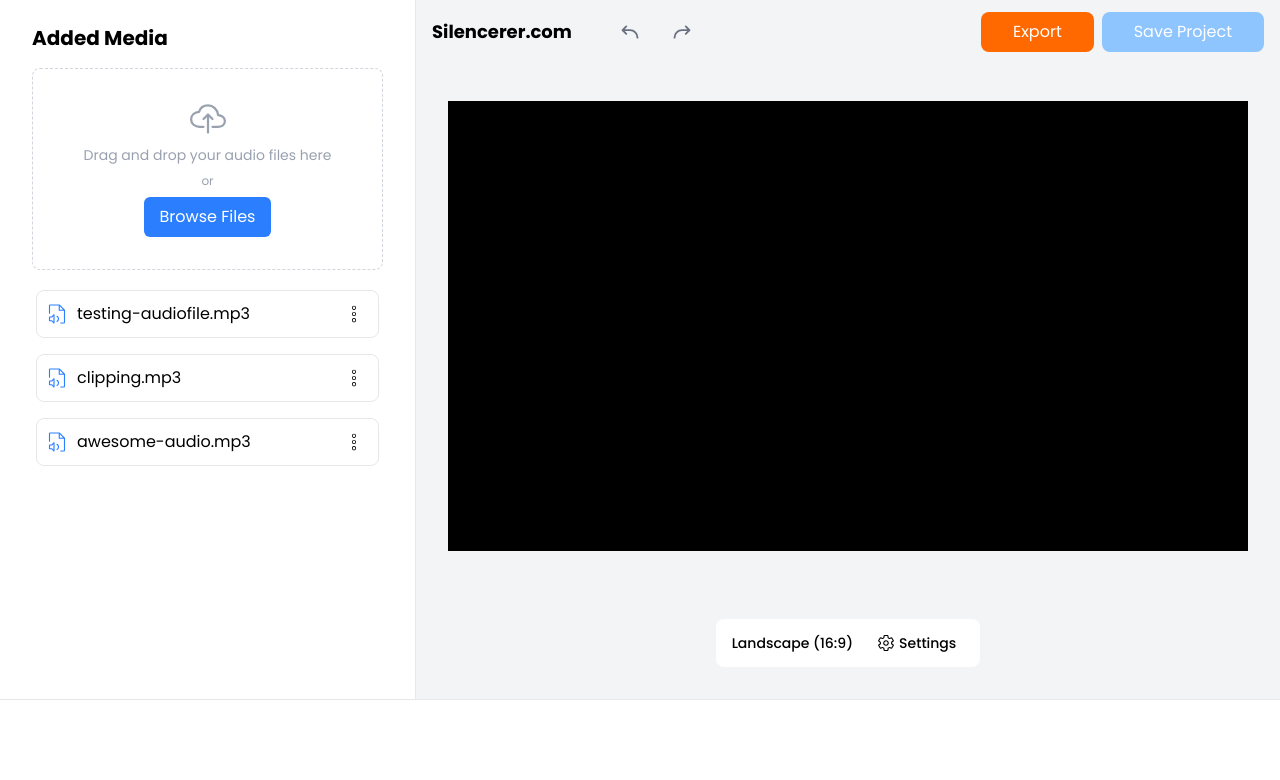
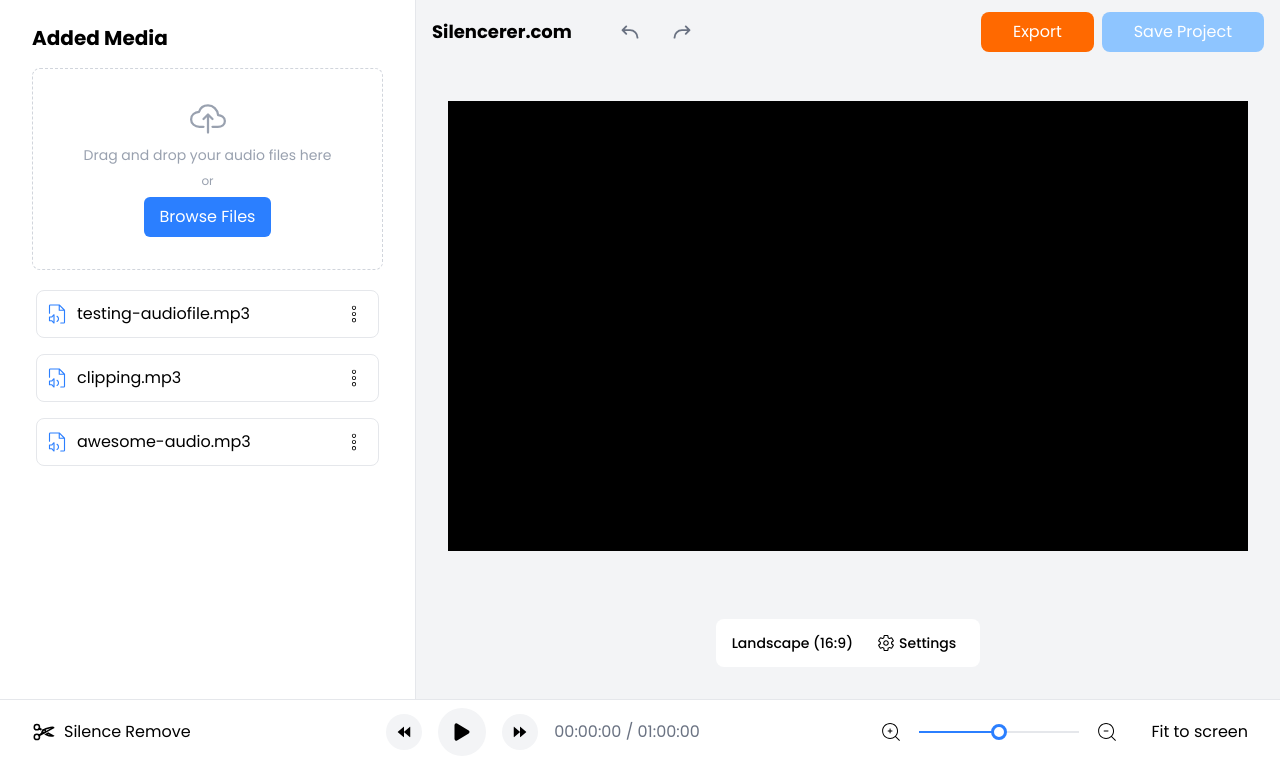
Before and after one commit to marionikolov17/silencerer, a Next.js app: page / in a window 1280 px wide. Shown: the top 780 px of the page. Built offline with nearby package versions, Linux system fonts and the light colour scheme.

Commit message:
Create: Audio player: controls ui

```diff
--- a/src/app/page.tsx
+++ b/src/app/page.tsx
@@ -1,6 +1,7 @@
 import AddedMedia from '@/components/AddedMedia';
 import Header from '@/components/Header';
 import VideoPreview from '@/components/VideoPreview';
+import AudioPlayer from '@/components/AuidoPlayer';
 
 export default function Home() {
   return (
@@ -12,6 +13,9 @@ export default function Home() {
           <VideoPreview />
         </div>
       </div>
+      <div className="w-full grow flex flex-col justify-end">
+        <AudioPlayer />
+      </div>
     </main>
   );
 }
--- /dev/null
+++ b/src/components/AuidoPlayer.tsx
@@ -0,0 +1,81 @@
+'use client';
+
+import { AiFillBackward, AiFillForward } from 'react-icons/ai';
+import { CiZoomIn, CiZoomOut } from 'react-icons/ci';
+import { IoCutOutline, IoPlay } from 'react-icons/io5';
+
+export default function AudioPlayer() {
+  return (
+    <div className="w-full flex flex-col">
+      <div className="w-full h-16 flex items-center justify-between px-4">
+        <div className="flex items-center">
+          <button
+            title="Silence Remove"
+            className="flex items-center py-2 px-4 cursor-pointer hover:bg-gray-100 rounded-lg"
+          >
+            <IoCutOutline className="text-2xl" />
+            <p className="ms-2 text-base">Silence Remove</p>
+          </button>
+        </div>
+        {/* Audio Controls */}
+        <div className="grow flex items-center justify-center gap-x-2">
+          <button
+            title="Backward"
+            className="p-2 rounded-full bg-gray-100 hover:bg-gray-200 flex items-center justify-center cursor-pointer"
+          >
+            <AiFillBackward className="text-xl" />
+          </button>
+          <button
+            title="Play"
+            className="p-3 mx-2 rounded-full bg-gray-100 hover:bg-gray-200 flex items-center justify-center cursor-pointer"
+          >
+            <IoPlay className="text-2xl" />
+          </button>
+          <button
+            title="Forward"
+            className="p-2 rounded-full bg-gray-100 hover:bg-gray-200 flex items-center justify-center cursor-pointer"
+          >
+            <AiFillForward className="text-xl" />
+          </button>
+          <p className="ms-2 text-gray-500">00:00:00 / 01:00:00</p>
+        </div>
+        <div className="flex items-center">
+          <ZoomController />
+          <button
+            title="Zoom 100%"
+            className="ms-4 py-2 px-4 rounded-full hover:bg-gray-100 cursor-pointer"
+          >
+            Fit to screen
+          </button>
+        </div>
+      </div>
+      {/* Audio Visualizer */}
+      <div className="w-full h-32"></div>
+    </div>
+  );
+}
+
+function ZoomController() {
+  return (
+    <div className="flex items-center gap-x-4">
+      <button
+        title="Zoom In"
+        className="rounded-full flex items-center justify-center cursor-pointer hover:text-blue-500"
+      >
+        <CiZoomIn className="text-2xl" />
+      </button>
+      <div className="w-40 h-full relative flex items-center">
+        <div className="w-full h-0.5 bg-gray-200">
+          <div className="w-1/2 h-full bg-blue-500"></div>
+        </div>
+        <div className="absolute top-1/2 left-1/2 transform -translate-x-1/2 -translate-y-1/2 rounded-full w-4 h-4 border-3 border-blue-500 bg-white cursor-pointer"></div>
+      </div>
+      <button
+        title="Zoom Out"
+        className="rounded-full flex items-center justify-center cursor-pointer hover:text-blue-500"
+      >
+        <CiZoomOut className="text-2xl" />
+      </button>
+    </div>
+  );
+}
```
